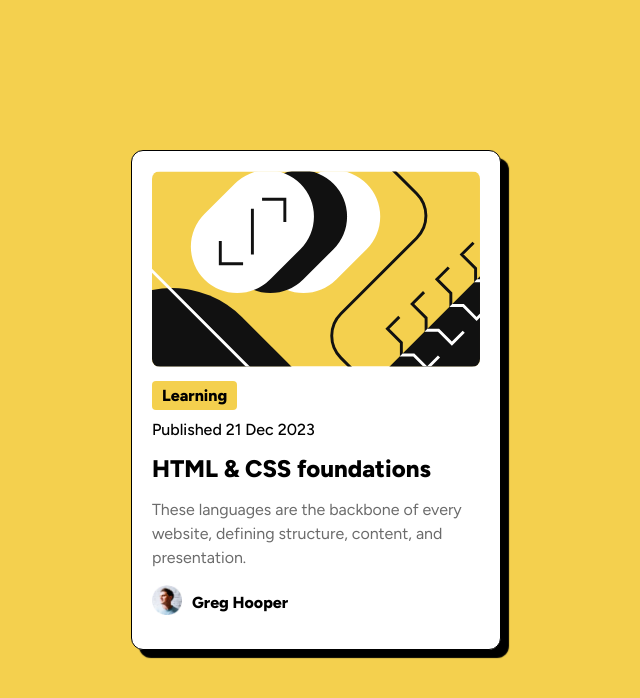
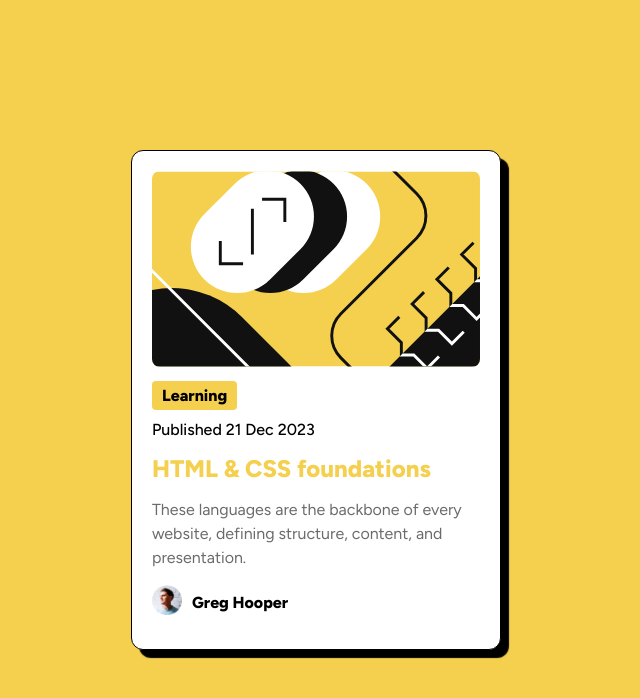
Before and after one commit to Marcosss270/card-view, a plain HTML site: page index.html in a window 1280 px wide. In both pictures the pointer is over the element "HTML & CSS foundations". Shown: the whole page, without its empty margins (324-964 px from the left). Drawn offline with Linux system fonts and the light colour scheme.

Commit message:
implementando hover no projeto

```diff
--- a/style.css
+++ b/style.css
@@ -51,6 +51,11 @@ body{
     font-weight: 800;
 }
 
+.txt h2:hover{
+    color: #f4d04e;
+    cursor: pointer;
+}
+
 .txt p{
     margin: 15px 0;
     color: #6b6b6b;
```
